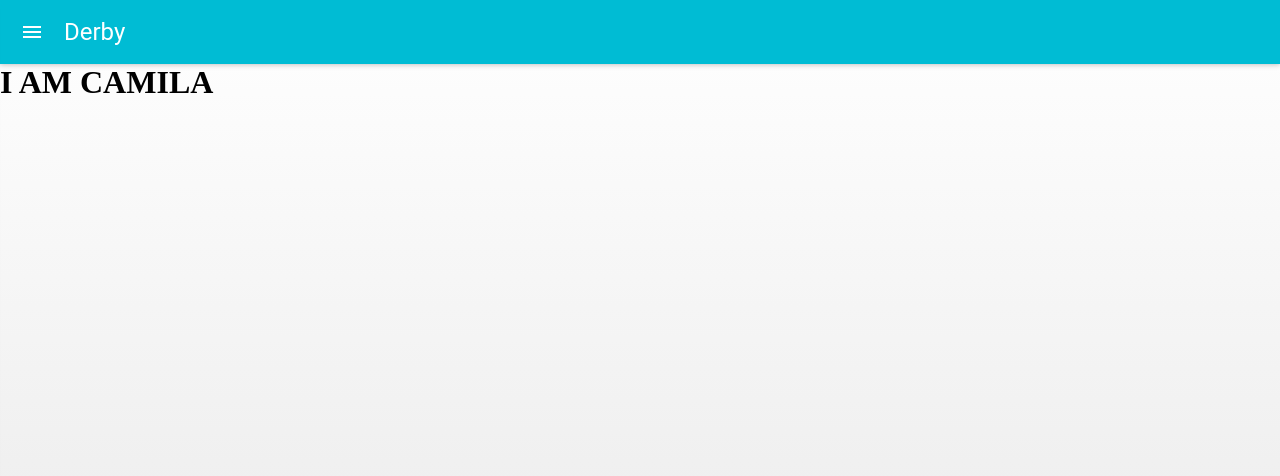
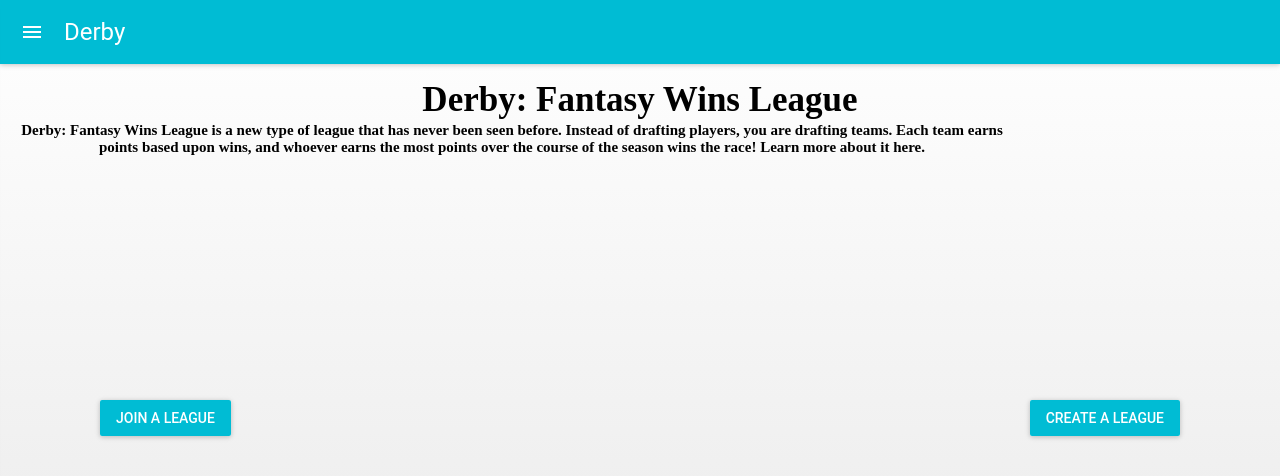
Before and after one commit to tantan587/derby, a React app: page /joinleague in a window 1280 px wide. Shown: the top 476 px of the page. Built offline with nearby package versions, Linux system fonts and the light colour scheme; the HTML template or start-up script is replaced by a standard one.

Commit message:
updated join a league
got buttons sent to sign up website

```diff
--- a/src/common/components/ui/JoinALeague.js
+++ b/src/common/components/ui/JoinALeague.js
@@ -1,13 +1,102 @@
 import {Component} from 'react';
+import MuiThemeProvider from 'material-ui/styles/MuiThemeProvider';
+import RaisedButton from 'material-ui/RaisedButton';
+import { NavLink as Link} from 'react-router-dom'
+import '../../../stylesheets/Menu.scss'
+
+const style = {
+  compareItem: {
+    textAlign: 'center',
+    marginTop: '-1000px',
+    marginBottom: '50px'
+  },
+  propToggleHeader: {
+    margin: '20px auto 10px',
+  },
+  heroTitle: {
+    fontSize: '35px'
+  },
+  heroText: {
+    position: 'absolute',
+    top: '0px',
+    left: '0px',
+    height: '600px',
+    width: '100%',
+    textAlign: 'center',
+    color: 'black',
+    paddingTop: '80px'
+  },
+    draftText: {
+    position: 'absolute',
+    top: '0px',
+    left: '0px',
+    height: '500px',
+    width: '80%',
+    textAlign: 'center',
+    color: 'black',
+    paddingTop: '110px'
+  },
+    draftTitle: {
+    fontSize: '15px'
+  },
+    divideTwo: {
+    display: 'flex',
+    justifyContent: 'space-around',
+    alignItems: 'left',
+    flexWrap: 'wrap',
+    marginTop:'400px',
+    right:'160px'
+  },
+  placeButton: {
+    position: 'absolute',
+    top: '0px',
+    left: '100px',
+    //paddingTop: '10px'
+  },
+  placeButtonTwo: {
+    position: 'absolute',
+    top: '0px',
+    right: '100px',
+    //paddingTop: '10px'
+  },
+}
 
 class JoinALeague extends Component {
     render() {
         return (
-        <div>
-        <h1>I AM CAMILA</h1>
+    <MuiThemeProvider>
+    <div>
+        <div style={style.heroText}>
+        <h1 style={style.heroTitle}>Derby: Fantasy Wins League</h1>
         </div>
+        <div style={style.draftText}>
+        <h2 style={style.draftTitle}>Derby: Fantasy Wins League is a new type of league that has never been seen before. Instead of drafting players, you are drafting teams. Each team earns points based upon wins, and whoever earns the most points over the course of the season wins the race!
+Learn more about it here.</h2>
+        </div>
+        <div style={style.placeButton}>
+        <div style={style.divideTwo}>
+            <RaisedButton
+              label="Join a League"
+              primary={true}
+              //style={styles}
+              containerElement={<Link to="/signup" />}/>
+          </div>
+          </div>
+          <div style={style.placeButtonTwo}>
+          <div style={style.divideTwo}>
+            <RaisedButton
+              label="Create a League"
+              primary={true}
+              //style={styles}
+              containerElement={<Link to="/signup" />}/>
+          </div>
+          </div>
+    </div>
+    </MuiThemeProvider>
     );
     }
 }
 
+
+
 export default JoinALeague
```
